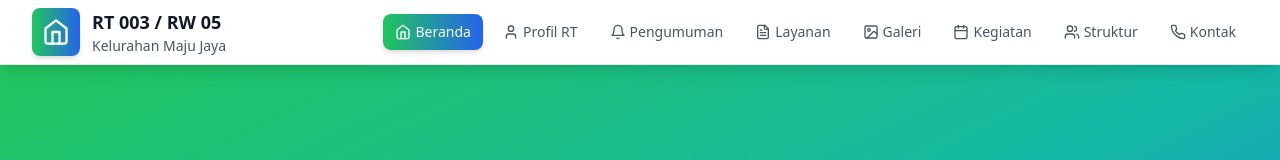
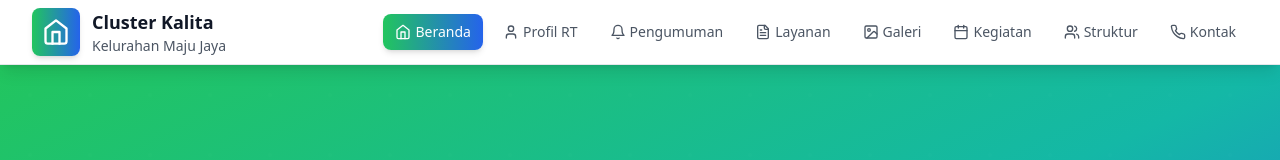
Before and after one commit to IR-design/Kalita, a React (Vite) app: page / in a window 1280 px wide. Shown: the top 160 px of the page. Built offline with nearby package versions, Linux system fonts and the light colour scheme.

Commit message:
Updated Header.tsx

```diff
--- a/src/components/Header.tsx
+++ b/src/components/Header.tsx
@@ -35,7 +35,7 @@
                   <Home className="h-7 w-7 text-white" />
                 </div>
                 <div className="ml-3">
-                  <div className="text-lg font-bold text-gray-900">RT 003 / RW 05</div>
+                  <div className="text-lg font-bold text-gray-900">Cluster Kalita</div>
                   <div className="text-sm text-gray-600">Kelurahan Maju Jaya</div>
                 </div>
               </div>
```
